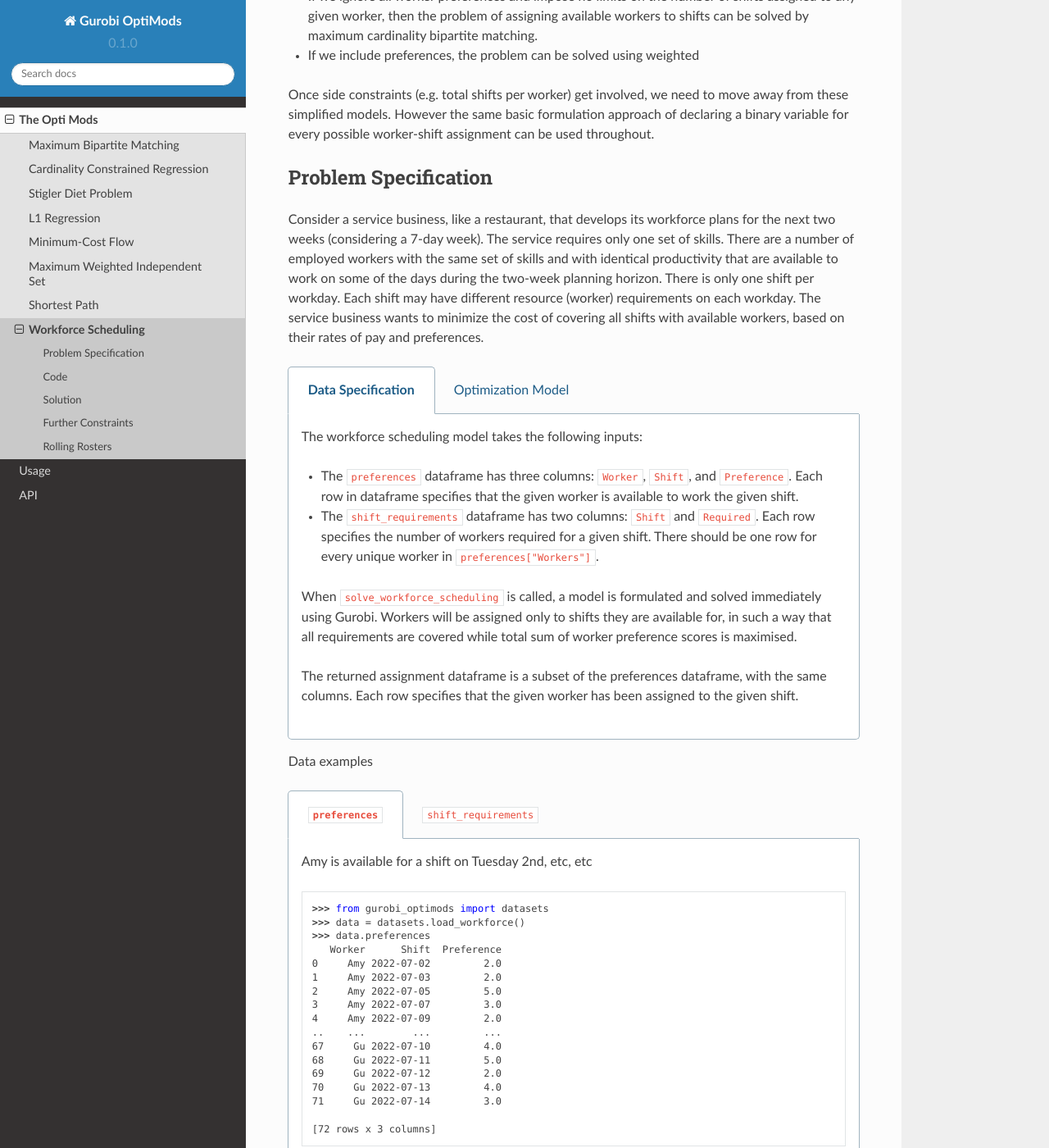
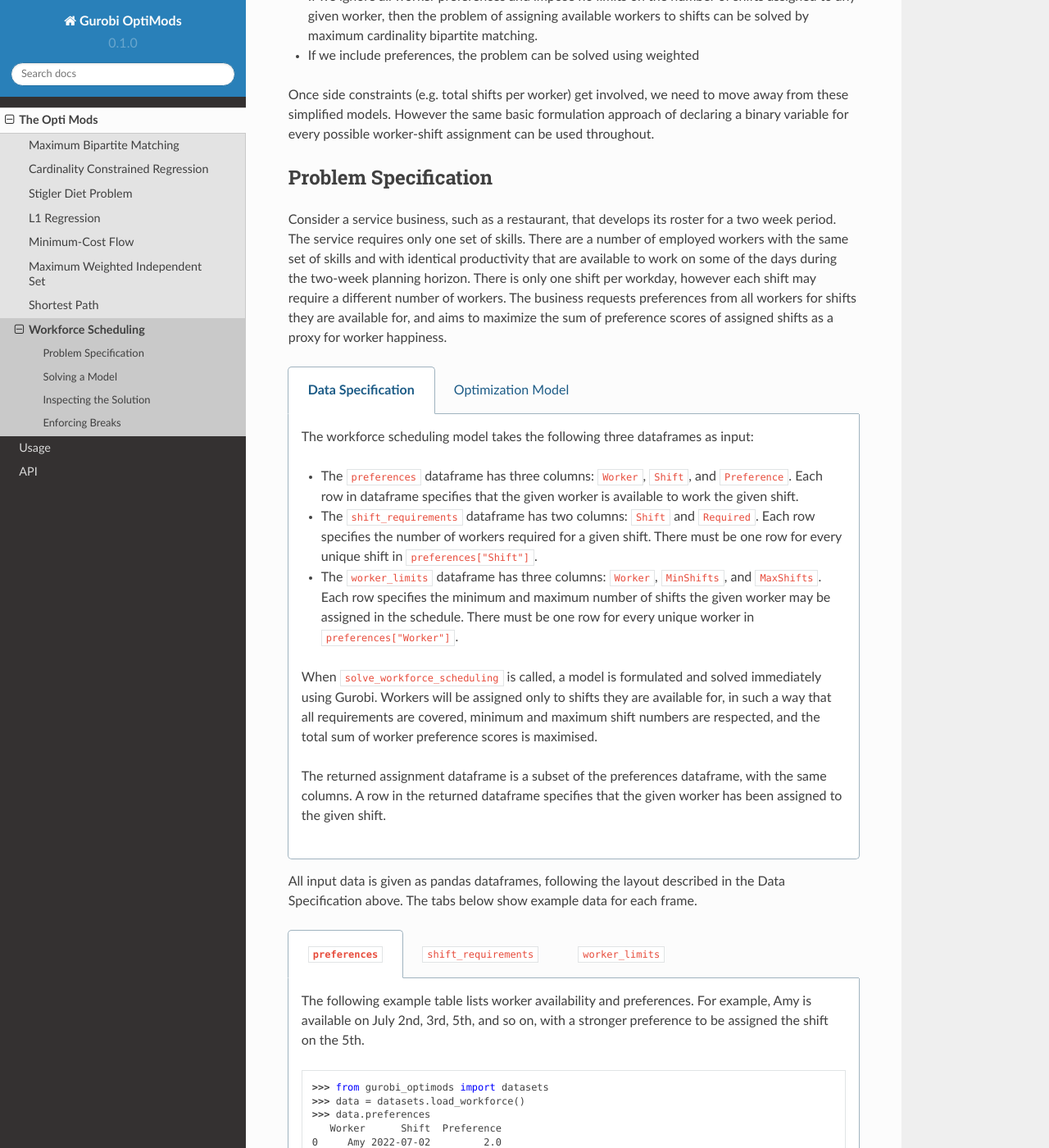
Before and after one commit to Gurobi/gurobi-optimods, a Sphinx documentation site: the page built from docs/source/mods/workforce.rst, in a window 1280 px wide and 1400 px high, scrolled down 440 px. Shown: the whole window at 82% size. Built offline with Sphinx 7.4.7 and the Read the Docs theme 2.0.0, drawn with Linux system fonts in a browser that asks for light colours; some of the changed text lies outside the part shown.

Commit message:
Extend workforce mod
Implement rolling limit constraint
Extend explanation and examples in docs

```diff
--- a/docs/source/mods/workforce.rst
+++ b/docs/source/mods/workforce.rst
@@ -26,38 +26,54 @@
 Problem Specification
 ---------------------
 
-Consider a service business, like a restaurant, that develops its workforce plans for the next two weeks (considering a 7-day week). The service requires only one set of skills. There are a number of employed workers with the same set of skills and with identical productivity that are available to work on some of the days during the two-week planning horizon. There is only one shift per workday. Each shift may have different resource (worker) requirements on each workday. The service business wants to minimize the cost of covering all shifts with available workers, based on their rates of pay and preferences.
+Consider a service business, such as a restaurant, that develops its roster for
+a two week period. The service requires only one set of skills. There are a
+number of employed workers with the same set of skills and with identical
+productivity that are available to work on some of the days during the two-week
+planning horizon. There is only one shift per workday, however each shift may
+require a different number of workers. The business requests preferences from
+all workers for shifts they are available for, and aims to maximize the sum of
+preference scores of assigned shifts as a proxy for worker happiness.
 
 .. tabs::
 
     .. tab:: Data Specification
 
-        The workforce scheduling model takes the following inputs:
+        The workforce scheduling model takes the following three dataframes as
+        input:
 
         * The ``preferences`` dataframe has three columns: ``Worker``, ``Shift``,
           and ``Preference``. Each row in dataframe specifies that the given worker
           is available to work the given shift.
         * The ``shift_requirements`` dataframe has two columns: ``Shift`` and
           ``Required``. Each row specifies the number of workers required for a
-          given shift. There should be one row for every unique worker in
-          ``preferences["Workers"]``.
+          given shift. There must be one row for every unique shift in
+          ``preferences["Shift"]``.
+        * The ``worker_limits`` dataframe has three columns: ``Worker``,
+          ``MinShifts``, and ``MaxShifts``. Each row specifies the minimum and
+          maximum number of shifts the given worker may be assigned in the
+          schedule. There must be one row for every unique worker in
+          ``preferences["Worker"]``.
 
         When ``solve_workforce_scheduling`` is called, a model is formulated and
         solved immediately using Gurobi. Workers will be assigned only to shifts
-        they are available for, in such a way that all requirements are covered while
-        total sum of worker preference scores is maximised.
+        they are available for, in such a way that all requirements are covered,
+        minimum and maximum shift numbers are respected, and the total sum of
+        worker preference scores is maximised.
 
-        The returned assignment dataframe is a subset of the preferences dataframe,
-        with the same columns. Each row specifies that the given worker has been
-        assigned to the given shift.
+        The returned assignment dataframe is a subset of the preferences
+        dataframe, with the same columns. A row in the returned dataframe
+        specifies that the given worker has been assigned to the given shift.
 
     .. tab:: Optimization Model
 
-        Set of :math:`S` shifts to cover using set of workers :math:`W`. Workers
-        :math:`w \in W_{s} \subseteq W` are available to work a given shift `s`,
-        and have a preference :math:`p_{ws}` for each assigned shift. Shift :math:`s`
-        requires :math:`r_{s}` workers assigned. The model is defined on variables
-        :math:`x_{ws}` such that
+        The set of shifts :math:`S` is to be covered using the set of workers
+        :math:`W`. Workers :math:`w \in W_{s} \subseteq W` are available to work
+        a given shift `s`, and have a preference :math:`p_{ws}` for each
+        assigned shift. Shift :math:`s` requires :math:`r_{s}` workers assigned.
+        Each worker must be assigned between :math:`l_{w}` and :math:`u_{w}`
+        shifts in total. The model is defined on binary variables :math:`x_{ws}`
+        which satisfy the condition
 
         .. math::
 
@@ -73,21 +89,17 @@
             \begin{alignat}{2}
             \max \quad        & \sum_{s \in S} \sum_{w \in W_{s}} p_{ws} x_{ws} \\
             \mbox{s.t.} \quad & \sum_{w \in W_{s}} x_{ws} = r_{s} & \forall s \in S \\
-                              & 0 \le x_{ws} \le 1 & \forall s \in S, w \in W_{s} \\
+                              & l_{w} \le \sum_{s \in S} x_{ws} \le u_{w} & \forall w \in W \\
+                              & x_{ws} \in \lbrace 0, 1 \rbrace & \forall s \in S, w \in W_{s} \\
             \end{alignat}
 
         The objective computes the total cost of all shift assignments based on
-        worker pay rates. The constraint ensures all shifts are assigned the
-        required number of workers.
+        worker pay rates. The first constraint ensures that all shifts are
+        assigned the required number of workers, while the second constraint
+        ensures workers are assigned to an acceptable number of shifts.
 
-        Technically, :math:`x_{ws}` should be binary, but we're in magical
-        assignment land here. Read more about why assignment problems and network
-        flows are the bees knees `here <www.gurobi.com>`_. Note that if the model is
-        modified with additional constraints, this elegant property may no longer hold.
-
-Data examples
-
-.. a few re-use hacks for doctests
+All input data is given as pandas dataframes, following the layout described in
+the Data Specification above. The tabs below show example data for each frame.
 
 .. testsetup:: workforce
 
@@ -95,15 +107,13 @@
     import pandas as pd
     pd.options.display.max_rows = 10
 
-.. Maybe the example paths should be found in a datasets module
-.. similar to sklearn. We could included proccessing code to
-.. read from csv and avoid the feather dependency that way.
-
 .. tabs::
 
     .. tab:: ``preferences``
 
-        Amy is available for a shift on Tuesday 2nd, etc, etc
+        The following example table lists worker availability and preferences.
+        For example, Amy is available on July 2nd, 3rd, 5th, and so on, with a
+        stronger preference to be assigned the shift on the 5th.
 
         .. doctest:: workforce
             :options: +NORMALIZE_WHITESPACE
@@ -126,11 +136,14 @@
             <BLANKLINE>
             [72 rows x 3 columns]
 
-        In the mathematical model, this models the set :math:`\lbrace (w, s) \mid s \in S, w \in W_s \rbrace` and preference values :math:`p_{ws}`.
+        In the mathematical model, the worker-shift pairings model the set
+        :math:`\lbrace (w, s) \mid s \in S, w \in W_s \rbrace` and the
+        preference column provides values :math:`p_{ws}`.
 
     .. tab:: ``shift_requirements``
 
-        Shift on Monday 1st requires 3 workers, etc, etc
+        The following example table lists the number of workers required for
+        each shift.
 
         .. doctest:: workforce
             :options: +NORMALIZE_WHITESPACE
@@ -153,44 +166,62 @@
             <BLANKLINE>
             [14 rows x 2 columns]
 
-        In the mathematical model, this models the values :math:`r_s`.
+        In the mathematical model, this table provides the values :math:`r_s`.
 
-|
+    .. tab:: ``worker_limits``
 
-Code
-----
+        The following example table lists the minimum and maximum number of
+        shifts in the planning period which each worker is entitled to.
 
-Show the code required to run the mod. Users interact with the 'solver' by passing dataframes to a given spec and receiving a dataframe as output.
+        .. doctest:: workforce
+            :options: +NORMALIZE_WHITESPACE
+
+            >>> from gurobi_optimods import datasets
+            >>> data = datasets.load_workforce()
+            >>> data.worker_limits
+              Worker  MinShifts  MaxShifts
+            0    Amy          6          8
+            1    Bob          6          7
+            2  Cathy          6          8
+            3    Dan          5          8
+            4     Ed          6          8
+            5   Fred          5          8
+            6     Gu          6          8
+
+        In the mathematical model, this table provides the values :math:`l_w`
+        and :math:`u_w`.
+
+Solving a Model
+---------------
+
+The example code below solves the workforce scheduling problem for a simple
+example dataset comprising seven workers covering daily shifts over a two week
+period.
 
 .. testcode:: workforce
-
-    import pandas as pd
-    pd.options.display.max_rows = 15
 
     from gurobi_optimods.datasets import load_workforce
     from gurobi_optimods.workforce import solve_workforce_scheduling
 
-
-    # Load example data.
+    # Load example data
     data = load_workforce()
 
-    # Get winning results.
+    # Solve the mod, get back a schedule
     assigned_shifts = solve_workforce_scheduling(
         preferences=data.preferences,
         shift_requirements=data.shift_requirements,
+        worker_limits=data.worker_limits,
     )
 
 .. testoutput:: workforce
     :hide:
 
     ...
-    Optimize a model with 14 rows, 72 columns and 72 nonzeros
+    Optimize a model with 28 rows, 72 columns and 216 nonzeros
     ...
-    Best objective 1.890000000000e+02, best bound 1.890000000000e+02, gap 0.0000%
+    Best objective 1.850000000000e+02, best bound 1.850000000000e+02, gap 0.0000%
 
-The model is solved as a linear program by Gurobi.
-
-.. collapse:: View Gurobi logs
+.. collapse:: View Gurobi logs for solving this example
 
     .. code-block:: text
 
@@ -199,48 +230,57 @@
         CPU model: Intel(R) Core(TM) i5-1038NG7 CPU @ 2.00GHz
         Thread count: 4 physical cores, 8 logical processors, using up to 8 threads
 
-        Optimize a model with 14 rows, 72 columns and 72 nonzeros
-        Model fingerprint: 0xe3ed72b2
+        Optimize a model with 28 rows, 72 columns and 216 nonzeros
+        Model fingerprint: 0x595b329f
         Variable types: 0 continuous, 72 integer (72 binary)
         Coefficient statistics:
           Matrix range     [1e+00, 1e+00]
           Objective range  [1e+00, 5e+00]
           Bounds range     [1e+00, 1e+00]
-          RHS range        [2e+00, 7e+00]
-        Found heuristic solution: objective 167.0000000
-        Presolve removed 14 rows and 72 columns
+          RHS range        [2e+00, 8e+00]
+        Found heuristic solution: objective 170.0000000
+        Presolve removed 6 rows and 22 columns
         Presolve time: 0.00s
-        Presolve: All rows and columns removed
+        Presolved: 22 rows, 50 columns, 145 nonzeros
+        Variable types: 0 continuous, 50 integer (50 binary)
+        Found heuristic solution: objective 177.0000000
 
-        Explored 0 nodes (0 simplex iterations) in 0.00 seconds (0.00 work units)
-        Thread count was 1 (of 8 available processors)
+        Root relaxation: objective 1.850000e+02, 24 iterations, 0.00 seconds (0.00 work units)
 
-        Solution count 2: 189 167
+            Nodes    |    Current Node    |     Objective Bounds      |     Work
+         Expl Unexpl |  Obj  Depth IntInf | Incumbent    BestBd   Gap | It/Node Time
+
+        *    0     0               0     185.0000000  185.00000  0.00%     -    0s
+
+        Explored 1 nodes (24 simplex iterations) in 0.00 seconds (0.00 work units)
+        Thread count was 8 (of 8 available processors)
+
+        Solution count 3: 185 177 170
 
         Optimal solution found (tolerance 1.00e-04)
-        Best objective 1.890000000000e+02, best bound 1.890000000000e+02, gap 0.0000%
+        Best objective 1.850000000000e+02, best bound 1.850000000000e+02, gap 0.0000%
 
 |
 
-Solution
---------
+Inspecting the Solution
+-----------------------
 
-Solution is a selection of shift assignments. The returned dataframe is just a
-subset of the preferences dataframe, so we can transform the results using
-normal pandas code (no gurobipy interaction).
+The solution to this workforce scheduling problem is a selection of shift
+assignments. The returned dataframe is a subset of the original preferences
+dataframe.
 
 .. doctest:: workforce
     :options: +NORMALIZE_WHITESPACE
 
     >>> assigned_shifts
        Worker      Shift  Preference
-    0     Amy 2022-07-05         5.0
-    1     Amy 2022-07-07         3.0
-    2     Amy 2022-07-11         5.0
-    3     Amy 2022-07-12         3.0
-    4     Amy 2022-07-13         4.0
+    0     Amy 2022-07-03         2.0
+    1     Amy 2022-07-05         5.0
+    2     Amy 2022-07-07         3.0
+    3     Amy 2022-07-10         4.0
+    4     Amy 2022-07-11         5.0
     ..    ...        ...         ...
-    47     Gu 2022-07-10         4.0
+    47     Gu 2022-07-07         2.0
     48     Gu 2022-07-11         5.0
     49     Gu 2022-07-12         2.0
     50     Gu 2022-07-13         4.0
@@ -248,7 +288,11 @@
     <BLANKLINE>
     [52 rows x 3 columns]
 
-Further transform
+The solution can be transformed into alternative output formats using standard
+pandas operations. For example, the shift assignments could be pivoted to
+produce a wide-format table displaying a readable roster. Alternatively, one
+could use pandas I/O functions to push the solution to another system or service
+for further processing.
 
 .. doctest:: workforce
     :options: +NORMALIZE_WHITESPACE
@@ -260,52 +304,8 @@
     ...     columns="Worker",
     ...     fill_value="-",
     ... ).replace({1.0: "Y"})
-    >>> shifts_table
-    Worker     Amy Bob Cathy Dan Ed Fred Gu
-    Shift
-    2022-07-01   -   Y     -   -  -    Y  Y
-    2022-07-02   -   -     -   Y  Y    -  -
-    2022-07-03   -   -     Y   Y  Y    -  Y
-    2022-07-04   -   -     Y   -  Y    -  -
-    2022-07-05   Y   -     Y   Y  Y    -  Y
-    2022-07-06   -   Y     -   Y  -    Y  Y
-    2022-07-07   Y   -     Y   -  Y    -  Y
-    2022-07-08   -   -     -   -  Y    -  Y
-    2022-07-09   -   -     -   -  Y    Y  -
-    2022-07-10   -   -     Y   Y  -    -  Y
-    2022-07-11   Y   Y     -   Y  -    -  Y
-    2022-07-12   Y   -     Y   Y  -    Y  Y
-    2022-07-13   Y   Y     Y   Y  Y    Y  Y
-    2022-07-14   Y   -     Y   -  Y    Y  Y
-
-Further Constraints
--------------------
-
-In order to satisfy employee agreements, we implement some simple constraints
-for this two-week period. Namely, each worker will have a minimum number of
-shifts they are entitled to, and will not be allocated more shifts than a given
-maximum.
-
-Some additional data needs to be provided to achieve this, in the form of a
-``worker_limits`` dataframe ...
-
-.. doctest:: workforce
-    :options: +NORMALIZE_WHITESPACE +ELLIPSIS
-
-    >>> assigned_shifts = solve_workforce_scheduling(
-    ...     preferences=data.preferences,
-    ...     shift_requirements=data.shift_requirements,
-    ...     worker_limits=data.worker_limits,
-    ...     silent=True,
-    ... )
-    >>> shifts_table = pd.pivot_table(
-    ...     assigned_shifts.assign(value=1),
-    ...     values="value",
-    ...     index="Shift",
-    ...     columns="Worker",
-    ...     fill_value="-",
-    ... ).replace({1.0: "Y"})
-    >>> shifts_table
+    >>> with pd.option_context('display.max_rows', 15):
+    ...     print(shifts_table)
     Worker     Amy Bob Cathy Dan Ed Fred Gu
     Shift
     2022-07-01   -   Y     -   -  -    Y  Y
@@ -323,14 +323,58 @@
     2022-07-13   Y   Y     Y   Y  Y    Y  Y
     2022-07-14   Y   -     Y   -  Y    Y  Y
 
-Rolling Rosters
----------------
+Enforcing Breaks
+----------------
 
-Let's now assume that the above requirements must be satisfied on a rolling
-basis. So, instead of providing upper and lower limits on the number of shifts
-assigned in this 14 day period, we enforce similar limits on a rolling basis.
+The approach above is likely too simple for longer rosters, since the number of
+shifts assigned to each worker is only constrained over the entire time period
+of the roster. Realistically, this requirement may need to be enforced on a
+rolling basis, for example a worker may only be allowed to be assigned four
+shifts in any given five day period (i.e. one rostered-off day). This is
+enforced using the ``limit_window`` keyword argument. If this optional
+argument is provided, the ``worker_limits`` constraint will be enforced over
+every rolling window of the given time period, instead of over the entire roster.
 
-This is a stricter constraint: in `any` 14 day window defined by starting at
-a given day in the roster, enforce the upper and lower limits.
+.. doctest:: workforce
+    :options: +NORMALIZE_WHITESPACE +ELLIPSIS
 
-The constraint to add is no more complex, we just need to implement the code.
+    >>> worker_limits = (
+    ...     data.worker_limits
+    ...     .assign(MinShifts=0)
+    ...     .assign(MaxShifts=4)
+    ... )
+    >>> assigned_shifts = solve_workforce_scheduling(
+    ...     preferences=data.preferences,
+    ...     shift_requirements=data.shift_requirements,
+    ...     worker_limits=worker_limits,
+    ...     limit_window=pd.Timedelta("5D"),
+    ...     silent=True,
+    ... )
+    >>> shifts_table = pd.pivot_table(
+    ...     assigned_shifts.assign(value=1),
+    ...     values="value",
+    ...     index="Shift",
+    ...     columns="Worker",
+    ...     fill_value="-",
+    ... ).replace({1.0: "Y"})
+    >>> with pd.option_context('display.max_rows', 15):
+    ...     print(shifts_table)
+    Worker     Amy Bob Cathy Dan Ed Fred Gu
+    Shift
+    2022-07-01   -   Y     -   -  -    Y  Y
+    2022-07-02   -   -     -   Y  Y    -  -
+    2022-07-03   -   -     Y   Y  Y    -  Y
+    2022-07-04   -   -     Y   -  Y    -  -
+    2022-07-05   Y   -     Y   Y  Y    -  Y
+    2022-07-06   -   Y     -   Y  -    Y  Y
+    2022-07-07   Y   -     Y   -  Y    -  Y
+    2022-07-08   -   -     -   -  Y    -  Y
+    2022-07-09   -   -     -   -  Y    Y  -
+    2022-07-10   Y   -     Y   Y  -    -  -
+    2022-07-11   -   Y     -   Y  Y    -  Y
+    2022-07-12   Y   -     Y   Y  -    Y  Y
+    2022-07-13   Y   Y     Y   Y  Y    Y  Y
+    2022-07-14   Y   -     Y   -  Y    Y  Y
+
+Observe that the schedule has been adjusted to avoid any worker working
+more than 5 consecutive days.
```
Also changed, not shown: 2 other files.
